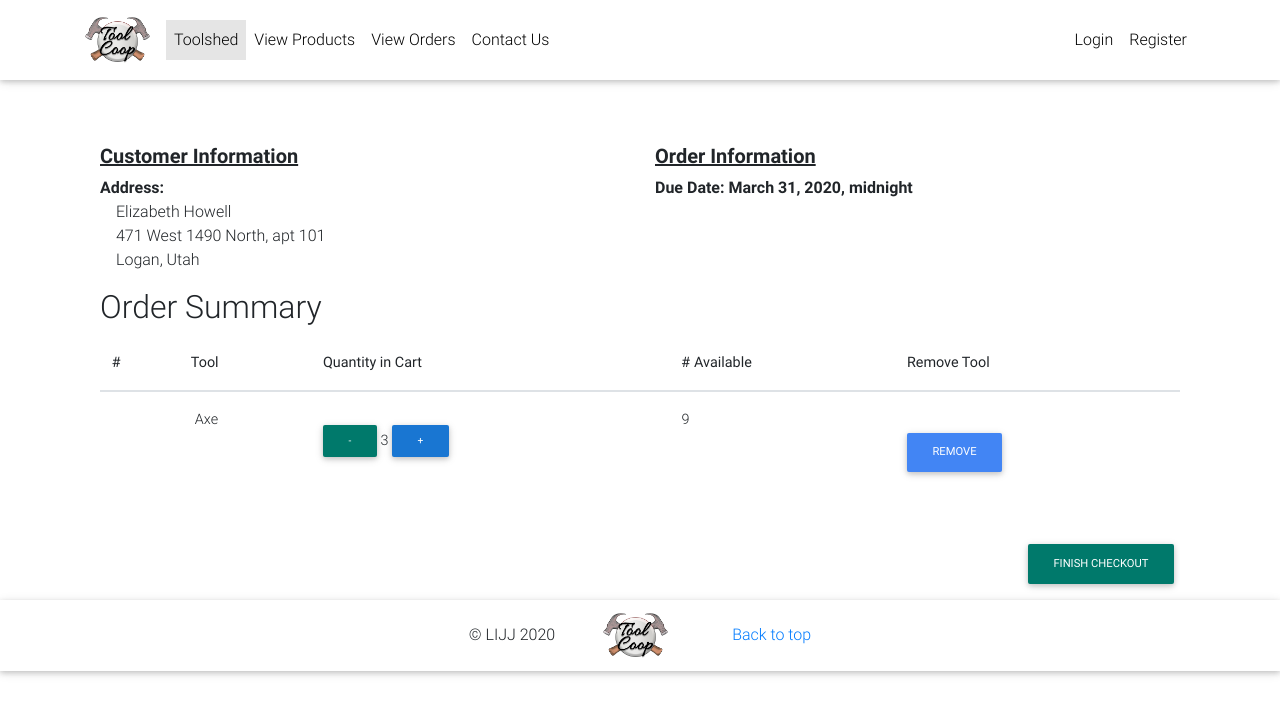
After one commit to itsjaboyd/Tool-Coop, a Django app: page /admin-order-summary/1 in a window 1280 px wide. The commit adds this page. Shown: the top 715 px of the page. Run offline with Django 3.2, Linux system fonts and the light colour scheme; data comes from the database, SQL or seed files in the repository; both versions use the stored data as it was after the commit; some libraries are stand-ins or nearby versions.

Commit message:
began admin checkout page

```diff
--- a/src/backend/models.py
+++ b/src/backend/models.py
@@ -58,6 +58,7 @@ class ToolType(models.Model):
         return reverse("remove-single-tool-from-cart", kwargs={
             'slug': self.slug
         })
+
     def get_available(self):
         return self.tool_set.all().filter(is_available=True)
 
@@ -127,3 +128,8 @@ class Order(models.Model):
     def checkin_order_item(self):
         for item in items.all():
             item.checkin_tool()
+
+    def get_absolute_url(self):
+        return reverse("previous-order-summary", kwargs={'id':self.id})
+    def get_admin_order_summary(self):
+        return reverse("admin-order-summary", kwargs={'id':self.id})
--- /dev/null
+++ b/src/backend/templates/backend/admin-order-summary.html
@@ -0,0 +1,57 @@
+{% extends "backend/base.html" %}
+{% block content %}
+<main class="mt-5 pt-4">
+    <div class="container">
+        <div class="row">
+            <div class="col-md-6 col-sm-12">
+                <h5 class="font-weight-bold"><u>Customer Information</u></h5>
+                <!--Grid row-->
+                <span class="font-weight-bold"> Address:</span>
+                <div class="text-left ml-3">
+                    <p>{{ object.user.first_name }} {{ object.user.last_name}}
+                        <br>
+                        {{ object.user.profile.address1 }}, {{ object.user.profile.address2 }}
+                        <br>
+                        {{ object.user.profile.city }}, {{ object.user.profile.state }}
+                    </p>
+                </div>
+            </div>
+            <div class="col-md-6 col-sm-12">
+                <h5 class="font-weight-bold"><u>Order Information</u></h5>
+                <!--Grid row-->
+                <span class="font-weight-bold"> Due Date: {{ object.due_date }}</span>
+            </div>
+        </div>
+        <div class="table-responsive">
+            <h2> Order Summary</h2>
+            <table class="table">
+                <thead>
+                    <tr>
+                    <th scope="col">#</th>
+                    <th scope="col">Tool</th>
+                    <th scope="col">Quantity in Cart</th>
+                    <th scope="col"># Available</th>
+                    <th scope="col">Remove Tool</th>
+                    </tr>
+                </thead>
+                <tbody>
+                    {% for item in object.items.all %}
+                    <tr>
+                        <th scope="row"></th>
+                        <td><a class='mx-1' href="{{ item.tool.get_absolute_url }}">{{ item.tool.type_name}}</a></td>
+                        <td>
+                            <a href="{{ item.tool.get_remove_single_from_cart_url }}" class=" btn btn-teal btn-rounded btn-sm my-3">-</a>
+                            <span class="my-1"><bold>{{ item.quantity}}</bold></span>
+                            <a href="{{ item.tool.get_add_to_cart_url }}" class=" my-3 btn btn-blue btn-rounded btn-sm ">+</a>
+                        </td>
+                        <td class='mx-1'>{{ item.tool.get_available | length }}</td>
+                        <td><a href="{{ item.tool.get_remove_tool_from_cart }}" class="btn btn-primary btn-md my-4 p">remove</a></td>
+                    </tr>
+                    {% endfor %}
+                </tbody>
+            </table>
+            <a href="{% url 'checkout' %}" class="float-right btn btn-teal btn-rounded btn-md my-3">Finish Checkout</a>
+        </div>
+    </div>
+</main>
+{% endblock content %}
--- a/src/backend/templates/backend/base.html
+++ b/src/backend/templates/backend/base.html
@@ -74,7 +74,10 @@
             <li class="nav-item">
               <a class="nav-link waves-effect" href="{% url 'inventory' %}" > View Products</a>
             </li>
-			<li class="nav-item">
+            <li class="nav-item">
+              <a class="nav-link waves-effect" href="{% url 'orders' %}" >View Orders</a>
+            </li>
+			      <li class="nav-item">
               <a class="nav-link waves-effect" href="{% url 'contact' %}" >Contact Us</a>
             </li>
 
@@ -91,7 +94,6 @@
             </li>
             <li class="nav-item">
               <a class="nav-link waves-effect" href="{% url 'checkout' %}">
-                <span class="badge red z-depth-1 mr-1"> 1 </span>
                 <i class="fas fa-shopping-cart"></i>
                 <span class="clearfix d-none d-sm-inline-block"> Cart </span>
               </a>
--- a/src/backend/templates/backend/profile.html
+++ b/src/backend/templates/backend/profile.html
@@ -1,13 +1,11 @@
 {% extends "backend/base.html" %}
 {% load crispy_forms_tags %}
 {% block content %}
-
 
 <main class="mt-5 pt-4">
   <div class="jumbotron">
     <h1 class="display-4">Welcome back, {{user.first_name }}!</h1>
     <hr class="my-4">
-    <p>It uses utility classes for typography and spacing to space content out within the larger container.</p>
     <a class="btn btn-primary btn-lg" href="#" role="button">View Products</a>
   </div>
     <div class="card mb-3" style="max-width: 540px;">
@@ -68,7 +66,7 @@
                 <td>{{ order.reservation_date }}</td>
                 <td>{{ order.checkout_date }}</td>
                 <td>{{ order.due_date }}</td>
-                <td><a class="btn btn-primary">View Order</a> </td>
+                <td><a class="btn btn-primary" href="{{ order.get_absolute_url }}">View Order</a> </td>
               </tr>
               {% endfor %}
             </tbody>
--- a/src/backend/urls.py
+++ b/src/backend/urls.py
@@ -16,6 +16,9 @@ from .views import (InventoryView,
                     update_profile,
                     project,
 					contact,
+                    PreviousOrderSummaryView,
+                    AdminOrderSummaryView,
+                    AdminOrdersView
                     )
 
 
@@ -36,6 +39,9 @@ urlpatterns = [
     path('add-tools/', add_tools, name='add-tools'),
 	path('contact/', contact, name='contact'),
     path('project/', project, name='project'),
+    path('previous-order-summary/<id>', PreviousOrderSummaryView.as_view(), name='previous-order-summary'),
+    path('orders/', AdminOrdersView.as_view(), name='orders'),
+    path('admin-order-summary/<id>', AdminOrderSummaryView.as_view(), name='admin-order-summary')
 ]
 
 if settings.DEBUG:
--- a/src/backend/views.py
+++ b/src/backend/views.py
@@ -29,6 +29,18 @@ class ToolDetailView(DetailView):
     model = ToolType
     template_name = "backend/product-page.html"
 
+class AdminOrdersView(View):
+    def get(self, *args, **kwargs):
+        try:
+            order = Order.objects.filter( is_checked_out=False, is_reserved=True)
+            context=  {
+                'object_list': order
+            }
+            return render(self.request, "backend/orders.html", context)
+        except ObjectDoesNotExist:
+            messages.info(self.request, "You do not have an active order")
+            return redirect("/")
+
 class OrderSummaryView(DetailView):
     def get(self, *args, **kwargs):
         try:
@@ -40,6 +52,30 @@ class OrderSummaryView(DetailView):
         except ObjectDoesNotExist:
             messages.info(self.request, "You do not have an active order")
             return redirect("/")
+
+class AdminOrderSummaryView(DetailView):
+    def get(self, *args, **kwargs):
+        try:
+            order = Order.objects.get(pk=kwargs['id'])
+            context=  {
+                'object': order,
+            }
+            return render(self.request, "backend/admin-order-summary.html", context)
+        except ObjectDoesNotExist:
+            messages.info(self.request, "You do not have an active order")
+            return redirect("/")
+
+class PreviousOrderSummaryView(DetailView):
+    def get(self, *args, **kwargs):
+        try:
+            order = Order.objects.get(user=self.request.user, pk=kwargs['id'])
+            context=  {
+                'object': order
+            }
+            return render(self.request, "backend/previous-order-summary.html", context)
+        except ObjectDoesNotExist:
+            messages.info(self.request, "Order Not Found")
+            return redirect("profile")
 
 class CheckoutView(View):
     def get(self, *args, **kwargs):
@@ -180,6 +216,53 @@ def remove_single_tool_from_cart(request, slug):
         messages.info(request, "You do not have an active order.")
         return redirect("product", slug=slug)
 
+def contact(request):
+    template = loader.get_template("backend/contact.html")
+    return HttpResponse(template.render({}, request))
+
+    form_class = ContactForm
+
+    if request.method == 'POST':
+        form = form_class(data=request.POST)
+
+        if form.is_valid():
+            contact_first_name = request.POST.get(
+                'contact_first_name'
+            , '')
+            contact_last_name = request.POST.get(
+                'contact_last_name'
+            , '')
+            contact_email = request.POST.get(
+                'contact_email'
+            , '')
+            form_content = request.POST.get('content', '')
+
+            # Email the profile with the
+            # contact information
+            template = get_template('Email_template.txt')
+            context = {
+                'contact_first_name': contact_first_name,
+				'contact_last_name': contact_last_name,
+                'contact_email': contact_email,
+                'form_content': form_content,
+            }
+            content = template.render(context)
+
+            email = EmailMessage(
+                "New contact form submission",
+                content,
+                "Your website" +'',
+                ['youremail@gmail.com'],
+                headers = {'Reply-To': contact_email }
+            )
+            email.send()
+            messages.info(request, "Your Message Was sent")
+            return redirect('contact')
+
+    return render(request, 'contact', {
+        'form': form_class,
+    })
+
 
 def add_tools(request):
     tool = get_object_or_404(ToolType, type_name="Axe")
@@ -243,50 +326,3 @@ def add_tools(request):
     for x in range (20):
         Tool.objects.create(tool_type=tool)
     return redirect('index')
-
-def contact(request):
-    template = loader.get_template("backend/contact.html")
-    return HttpResponse(template.render({}, request))
-
-    form_class = ContactForm
-
-    if request.method == 'POST':
-        form = form_class(data=request.POST)
-
-        if form.is_valid():
-            contact_first_name = request.POST.get(
-                'contact_first_name'
-            , '')
-            contact_last_name = request.POST.get(
-                'contact_last_name'
-            , '')
-            contact_email = request.POST.get(
-                'contact_email'
-            , '')
-            form_content = request.POST.get('content', '')
-
-            # Email the profile with the
-            # contact information
-            template = get_template('Email_template.txt')
-            context = {
-                'contact_first_name': contact_first_name,
-				'contact_last_name': contact_last_name,
-                'contact_email': contact_email,
-                'form_content': form_content,
-            }
-            content = template.render(context)
-
-            email = EmailMessage(
-                "New contact form submission",
-                content,
-                "Your website" +'',
-                ['youremail@gmail.com'],
-                headers = {'Reply-To': contact_email }
-            )
-            email.send()
-            messages.info(request, "Your Message Was sent")
-            return redirect('contact')
-
-    return render(request, 'contact', {
-        'form': form_class,
-    })
```
Also changed, not shown: src/backend/templates/backend/orders.html (added, +36 -0 lines), src/backend/templates/backend/previous-order-summary.html (added, +33 -0 lines), src/db.sqlite3.
